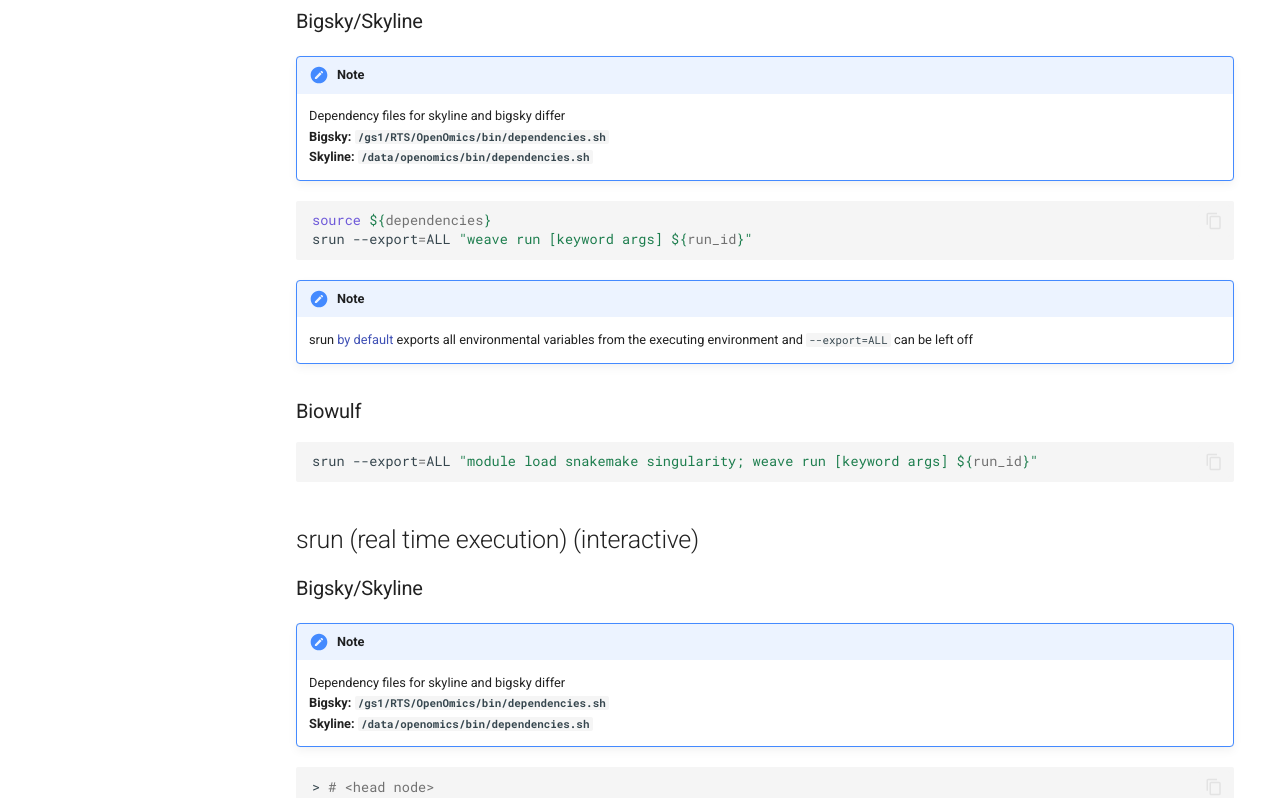
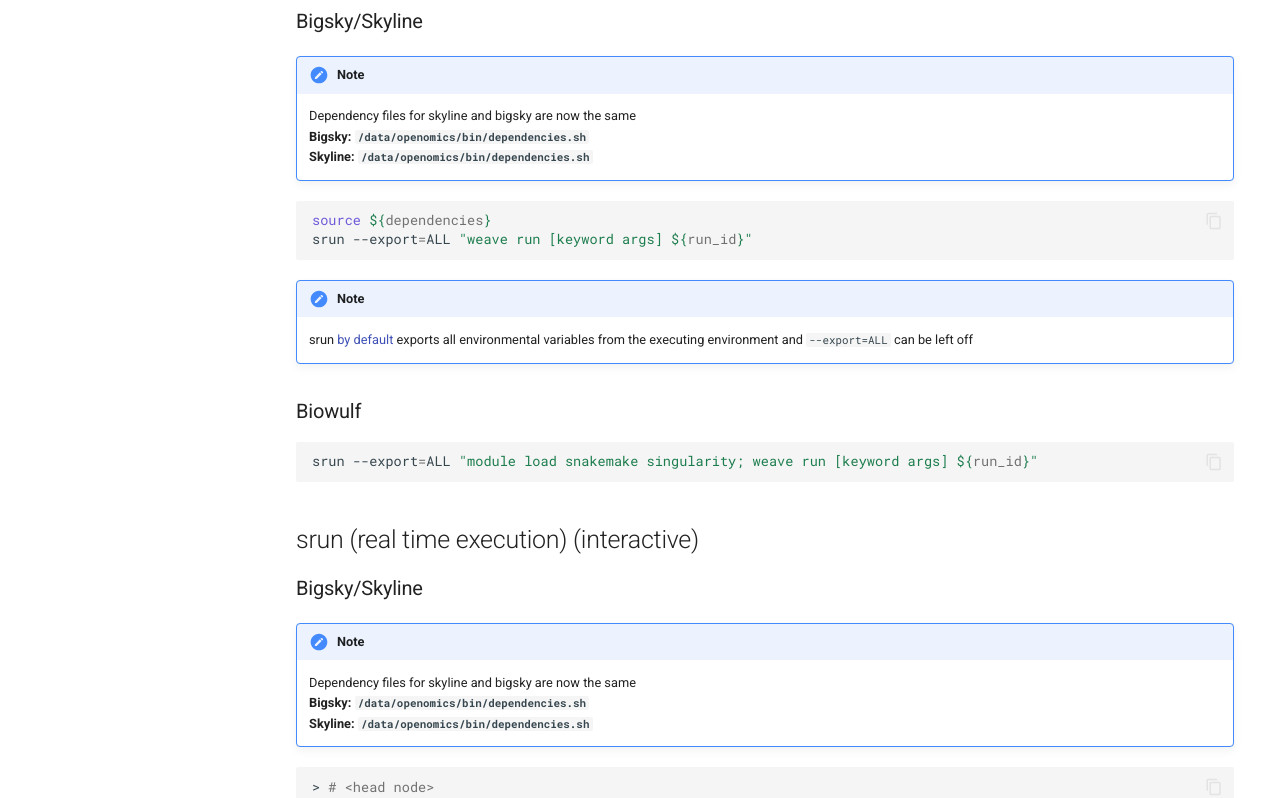
Before and after one commit to OpenOmics/weave, an MkDocs documentation site: the page built from docs/execution.md, in a window 1280 px wide and 1400 px high. Shown: the part 530-1328 px from the top of the window. Built offline with MkDocs 1.6.1 and Material for MkDocs 9.7.7, drawn with Linux system fonts in a browser that asks for light colours; comment, search, counter and statistics services are not loaded; the version menu is left out.

Commit message:
Update bigsky.json (#40)
* Update bigsky.json

Update SIF path for bigsky too

* Updating remaining /gs1 bigsky paths

---------

Co-authored-by: Skyler Kuhn <kuhnsa3@gmail.com>

````diff
--- a/docs/execution.md
+++ b/docs/execution.md
@@ -12,8 +12,8 @@ The **weave** pipeline can be triggered from a head node in a non-interactive fa
 ## Bigsky/Skyline
 
 !!! Note
-    Dependency files for skyline and bigsky differ <br />
-    **Bigsky: `/gs1/RTS/OpenOmics/bin/dependencies.sh`** <br />
+    Dependency files for skyline and bigsky are now the same <br />
+    **Bigsky: `/data/openomics/bin/dependencies.sh`** <br />
     **Skyline: `/data/openomics/bin/dependencies.sh`**
 
 ```bash
@@ -35,8 +35,8 @@ srun --export=ALL "module load snakemake singularity; weave run [keyword args] $
 ## Bigsky/Skyline
 
 !!! Note
-    Dependency files for skyline and bigsky differ <br />
-    **Bigsky: `/gs1/RTS/OpenOmics/bin/dependencies.sh`** <br />
+    Dependency files for skyline and bigsky are now the same <br />
+    **Bigsky: `/data/openomics/bin/dependencies.sh`** <br />
     **Skyline: `/data/openomics/bin/dependencies.sh`**
 
 ```bash
````
Also changed, not shown: docs/install.md (+4 -4 lines), docs/usage/run.md (+1 -1 lines), 2 other files.
